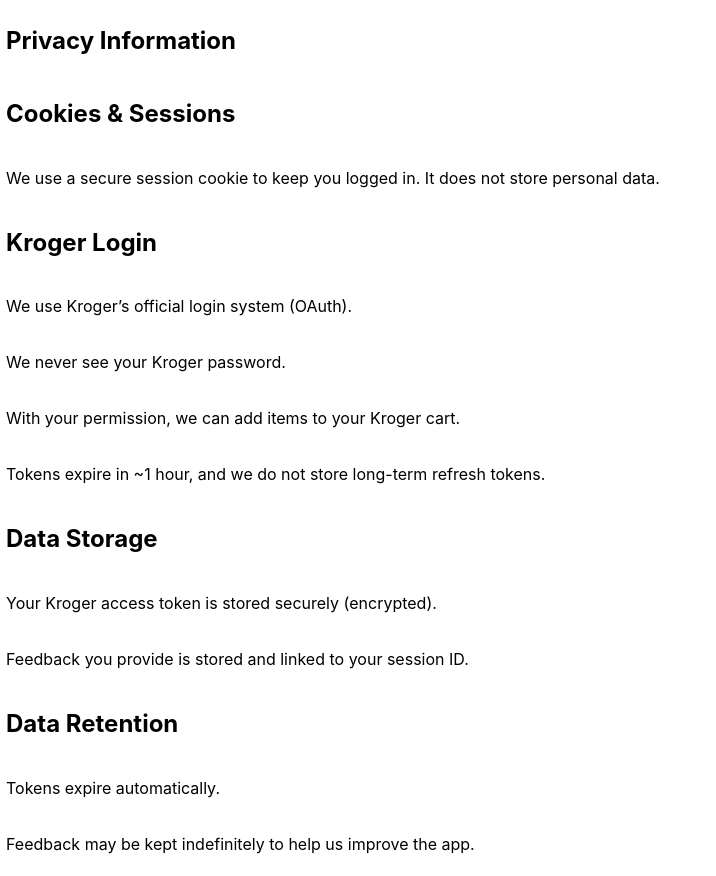
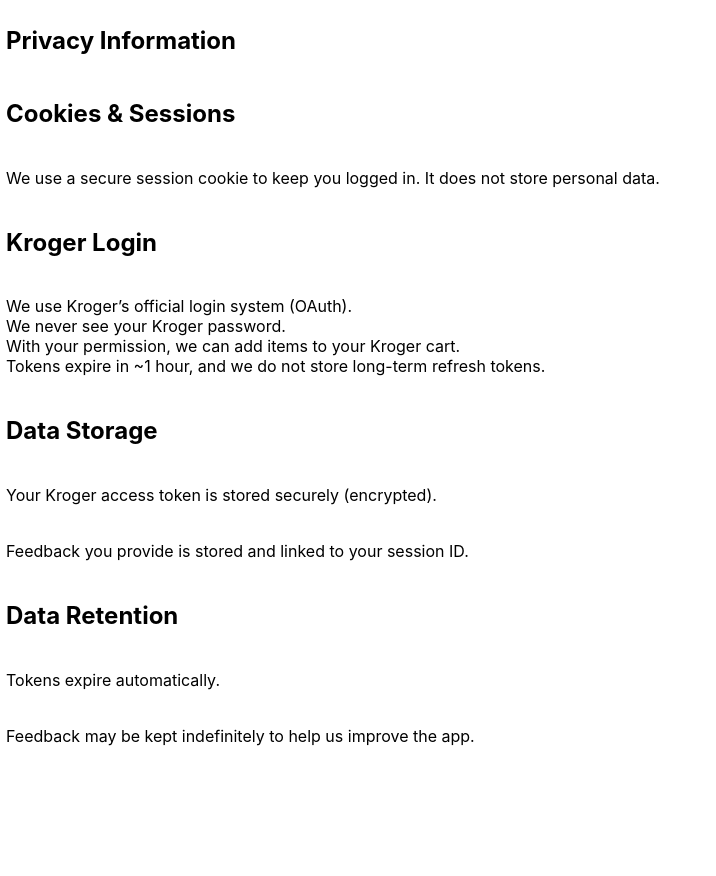
Before and after one commit to maa11235/meal-planner-frontend, a React (Create React App) app: page /privacy in a window 1280 px wide. Shown: the whole page, without its empty margins (0-716 px from the left). After the commit the page ends 812 px from the top, so only its background shows below. Built offline with nearby package versions, Linux system fonts and the light colour scheme.

Commit message:
hopefully fix spacing

```diff
--- a/src/components/PrivacyNotice.js
+++ b/src/components/PrivacyNotice.js
@@ -14,10 +14,10 @@ export default function PrivacyNotice() {
         </Text>
 
         <Heading size="md">Kroger Login</Heading>
-        <Text>We use Kroger’s official login system (OAuth).</Text>
-        <Text>We never see your Kroger password.</Text>
-        <Text>With your permission, we can add items to your Kroger cart.</Text>
-        <Text>Tokens expire in ~1 hour, and we do not store long-term refresh tokens.</Text>
+        <Text>We use Kroger’s official login system (OAuth).
+        <br />We never see your Kroger password.
+        <br />With your permission, we can add items to your Kroger cart.
+        <br />Tokens expire in ~1 hour, and we do not store long-term refresh tokens.</Text>
 
         <Heading size="md">Data Storage</Heading>
         <Text>Your Kroger access token is stored securely (encrypted).</Text>
```
